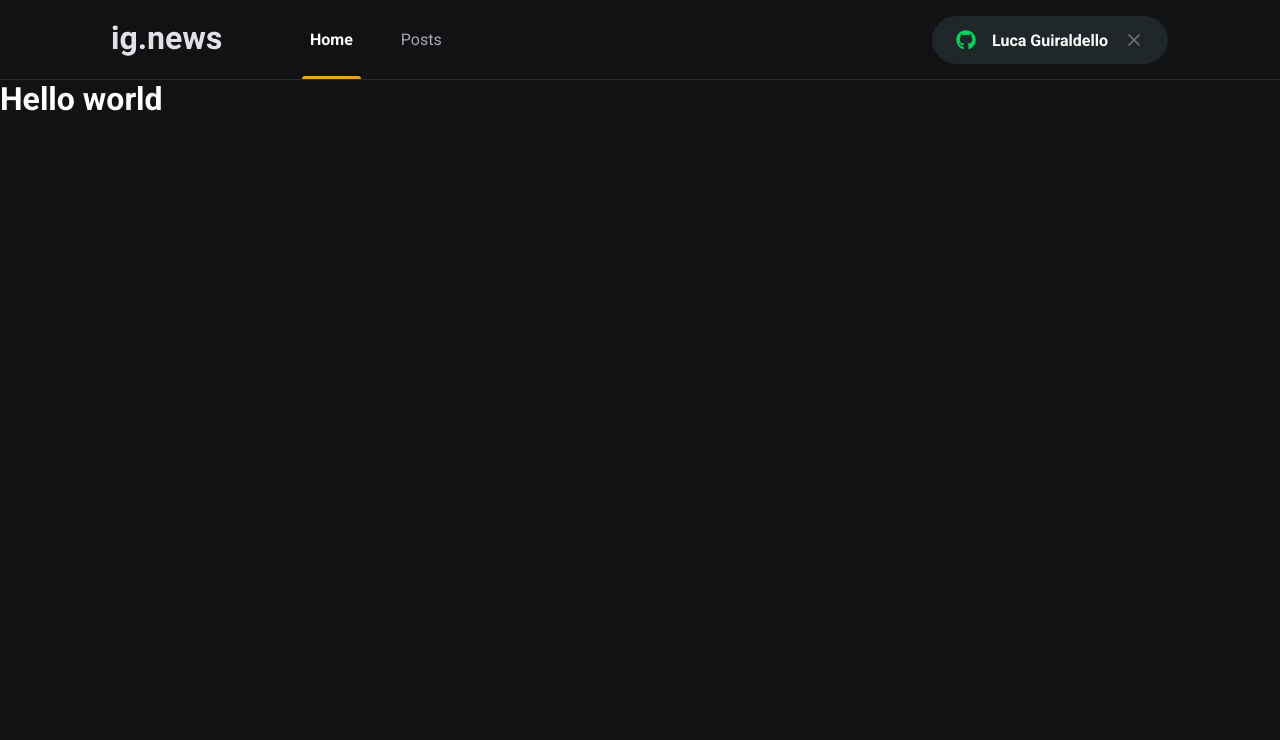
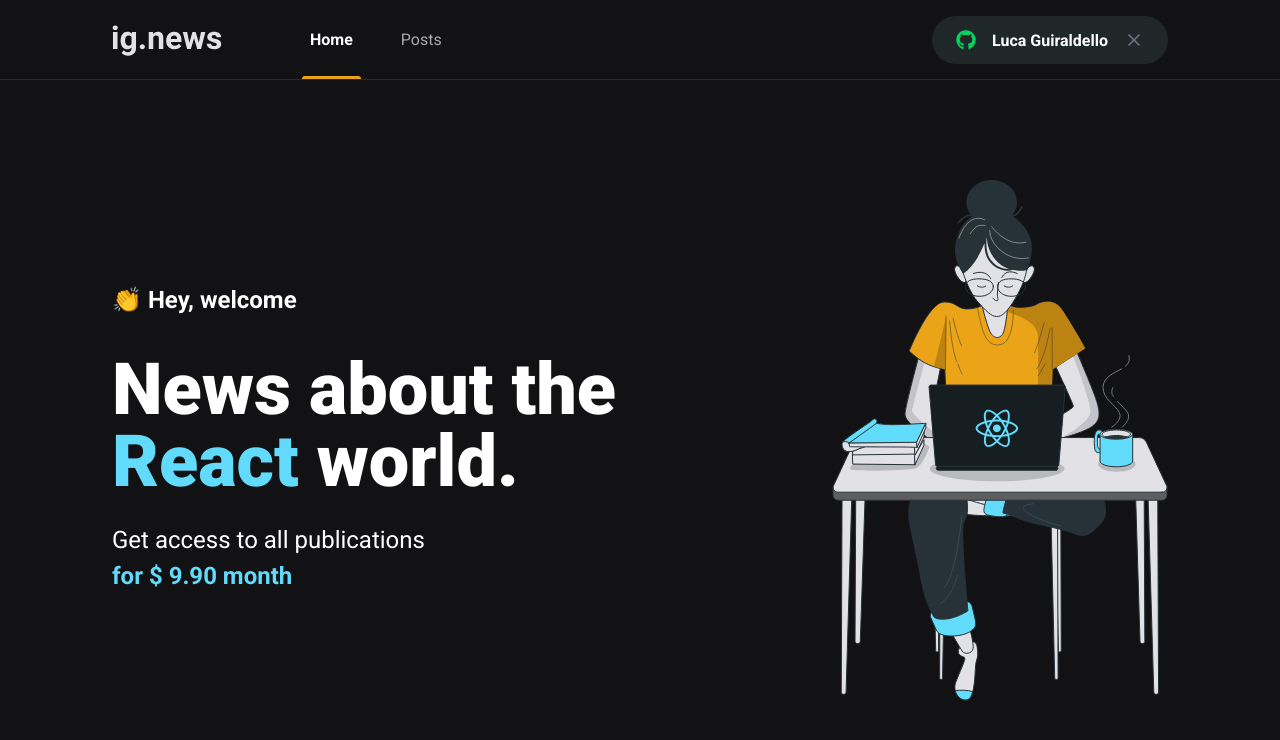
Before and after one commit to luca0898/ignite, a Next.js app in the folder reactjs/03-ignews/: page / in a window 1280 px wide. Shown: the top 740 px of the page. Built offline with nearby package versions, Linux system fonts and the light colour scheme.

Commit message:
Página: Home

```diff
--- /dev/null
+++ b/reactjs/03-ignews/src/pages/home.module.scss
@@ -0,0 +1,41 @@
+.contentContainer {
+    max-width: 1120px;
+    margin: 0 auto;
+    padding: 0 2rem;
+    height: calc(100vh - 5rem);
+
+    display: flex;
+    align-items: center;
+    justify-content: space-between;
+}
+
+.hero {
+    max-width: 600px;
+
+    > span {
+        font-size: 1.5rem;
+        font-weight: bold;
+    }
+
+    h1 {
+        font-size: 4.5rem;
+        line-height: 4.5rem;
+        font-weight: 900;
+        margin-top: 2.5rem;
+
+        span {
+            color: var(--cyan-500);
+        }
+    }
+
+    p {
+        font-size: 1.5rem;
+        line-height: 2.25rem;
+        margin-top: 1.5rem;
+
+        span {
+            color: var(--cyan-500);
+            font-weight: bold;
+        }
+    }
+}
--- a/reactjs/03-ignews/src/pages/index.tsx
+++ b/reactjs/03-ignews/src/pages/index.tsx
@@ -1,14 +1,26 @@
+/* eslint-disable @next/next/no-img-element */
 import Head from 'next/head'
+import styles from './home.module.scss'
 
 export default function Home() {
   return (
     <>
       <Head>
-        <title>Início | ig.news</title>
+        <title>Home | ig.news</title>
       </Head>
-      <h1>
-        Hello world
-      </h1>
+
+      <main className={styles.contentContainer}>
+        <section className={styles.hero}>
+          <span>👏 Hey, welcome</span>
+          <h1>News about the <span>React</span> world.</h1>
+          <p>
+            Get access to all publications <br />
+            <span>for $ 9.90 month</span>
+          </p>
+        </section>
+
+        <img src="/images/avatar.svg" alt="Girl coding" />
+      </main>
     </>
   )
 }
```
